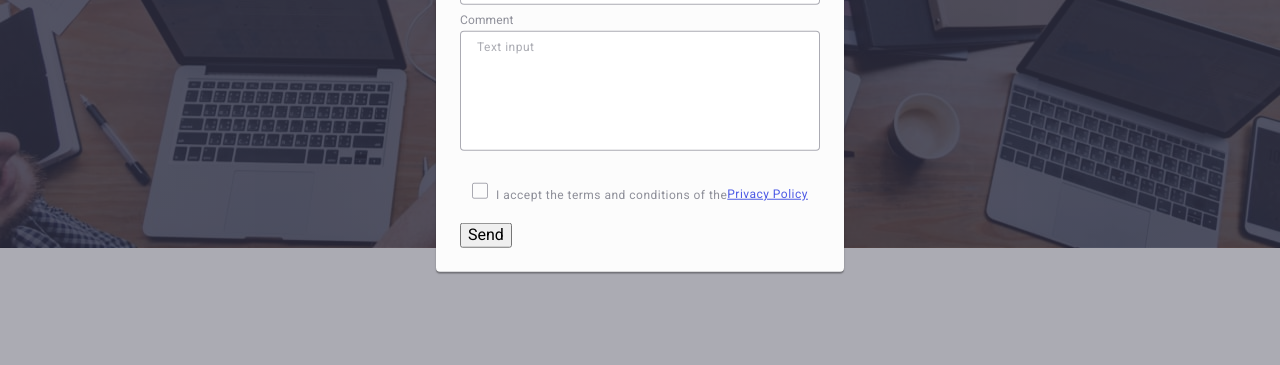
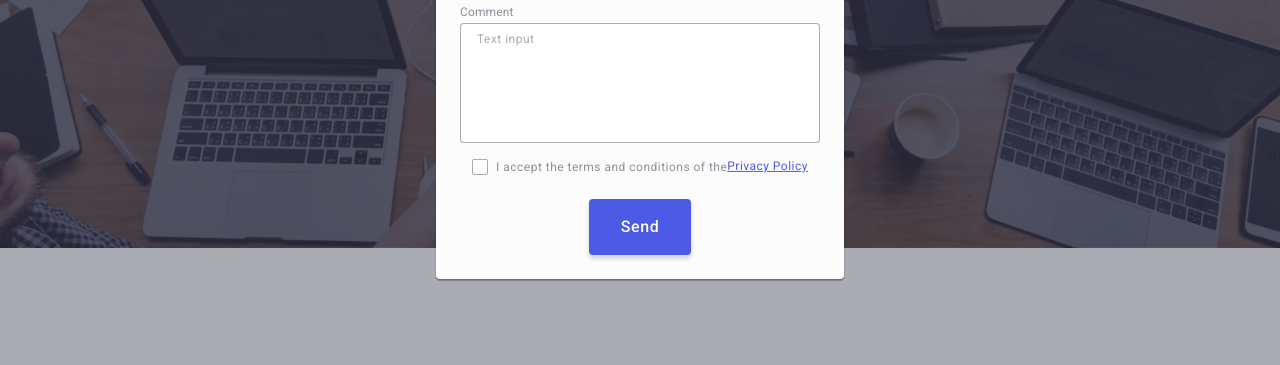
Before and after one commit to Hnativ-Nataliaa/goit-markup-hw-06, a plain HTML site: page index.html in a window 1280 px wide. Both pictures are taken after a click on the button "Order Service". Shown: the part 425-790 px from the top of the page. Drawn offline with nearby package versions, Linux system fonts and the light colour scheme.

Commit message:
hw-6-form

```diff
--- a/css/styles.css
+++ b/css/styles.css
@@ -742,9 +742,10 @@ border-color: var(--color-iris);
 
 /** Checkbox */
 
-/* .modal-field-check{
-display: flex;
-} */
+.modal-field-check{
+margin-top: 16px;
+margin-bottom: 24px;
+}
 .check-text{
 font-size: 12px;
 line-height: 1.17;
@@ -768,8 +769,6 @@ border-radius: 2px;
 display: flex;
 align-items: center;
 justify-content: center;
-margin-top: 16px;
-margin-bottom: 24px;
 cursor: pointer;
 }
 .input-check:checked + .check-text span{
@@ -799,5 +798,52 @@ line-height: 1.33;
 letter-spacing: 0.04em;
 text-decoration-line: underline;
 color: var(--color-iris);
+}
+/* * Modal btn bottom*/
+/* .modal-btn-sub{
+                background: var(--color-iris);
+                font-family: "Roboto", sans-serif;
+                font-weight: 500;
+                font-size: 16px;
+                line-height: 1.5;
+                letter-spacing: 0.04em;
+                color: var(--color-white);
+                cursor: pointer;
+                display: inline-block;
+                border: transparent;
+                padding: 16px 32px 16px 32px;
+                border-radius: 4px;
+                margin: auto;
+                transition-property: background-color;
+                transition-duration: 250ms;
+                transition-timing-function: var(--cubic);
+        } */
+
+
+.modal-btn-sub{
+font-family: 'Roboto';
+font-style: normal;
+font-weight: 500;
+font-size: 16px;
+line-height: 1.5;
+display: flex;
+align-items: center;
+text-align: center;
+letter-spacing: 0.04em;
+cursor: pointer;
+margin: auto;
+padding: 16px 32px;
+background-color:var(--color-iris);
+color: var(--color-white);
+border: transparent;
+box-shadow: 0px 4px 4px rgba(0, 0, 0, 0.15);
+border-radius: 4px;
 
 }
+.modal-btn-sub:hover {
+background-color: var(--color-ocean);
+}
+
+.modal-btn-sub:focus {
+background-color: var(--color-ocean);
+}
```
